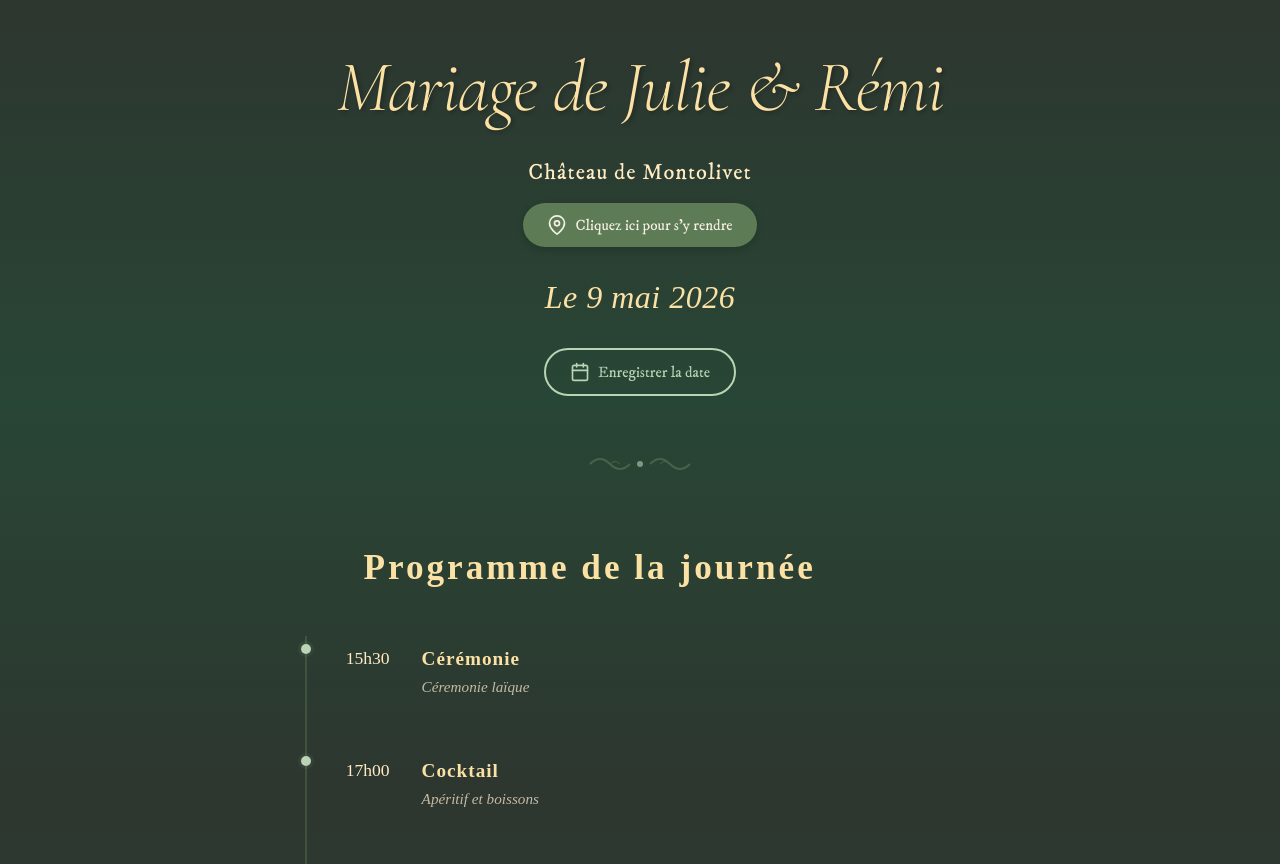
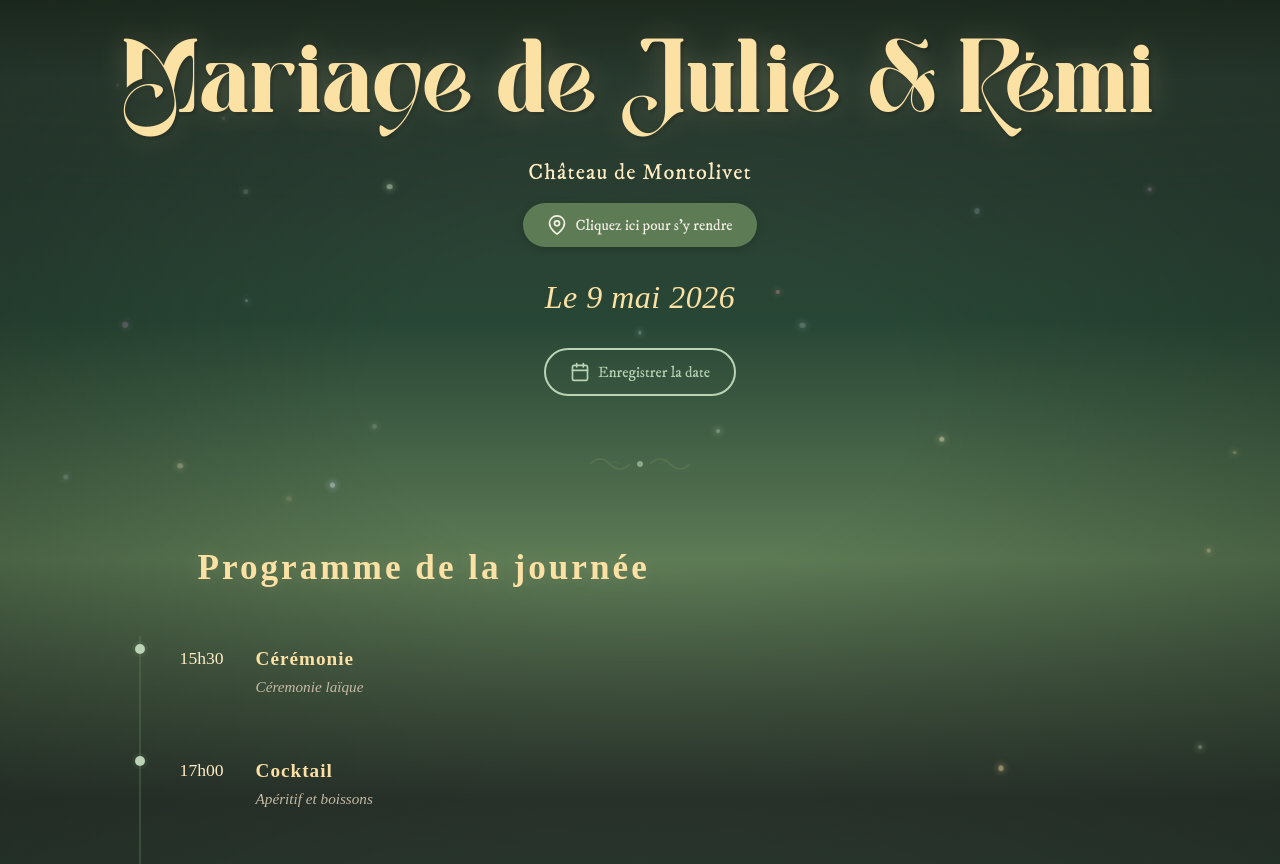
Before and after one commit to RemiGonin/RemiGonin.github.io, a plain HTML site: page mariage.html in a window 1280 px wide. Shown: the top 864 px of the page. Drawn offline with nearby package versions, Linux system fonts and the light colour scheme; a web font is replaced by a local one.

Commit message:
add enchanted forest background styling with fairy lights and Aestera font
- Layered forest gradient with vignette and canopy shadow
- Animated fairy light particles (individual DOM elements with independent drift/twinkle)
- Pastel colors from wedding moodboard (golden, pink, lavender, blue, green)
- Aestera font on mariage titles
- Subtle glow and shadow on cards (menu, FAQ, accommodation, game cards)

```diff
--- a/mariage.html
+++ b/mariage.html
@@ -380,6 +380,7 @@
     </div>
     </div>
     <script src="scripts/mariage.js"></script>
+    <script src="scripts/fairy-lights.js"></script>
 </body>
 
 </html>
--- /dev/null
+++ b/scripts/fairy-lights.js
@@ -0,0 +1,55 @@
+(function () {
+  if (!document.body.classList.contains('mariage-body')) return;
+
+  // [r, g, b] for each color
+  const COLORS = [
+    [255, 236, 195],  // golden
+    [252, 225, 165],  // warm cream
+    [255, 175, 181],  // pink
+    [198, 155, 194],  // lavender
+    [210, 222, 239],  // light blue
+    [186, 212, 181],  // sage green
+    [202, 228, 197],  // light green
+  ];
+
+  const COUNT = 22;
+
+  function rand(min, max) {
+    return Math.random() * (max - min) + min;
+  }
+
+  function randPx(range) {
+    return Math.round(rand(-range, range)) + 'px';
+  }
+
+  for (var i = 0; i < COUNT; i++) {
+    var el = document.createElement('div');
+    el.className = 'fairy-light';
+
+    var size = rand(2.5, 5.5);
+    var rgb = COLORS[Math.floor(rand(0, COLORS.length))];
+    var color = 'rgba(' + rgb[0] + ',' + rgb[1] + ',' + rgb[2] + ',' + rand(0.5, 0.8).toFixed(2) + ')';
+    var halo = 'rgba(' + rgb[0] + ',' + rgb[1] + ',' + rgb[2] + ', 0.3)';
+    var travel = rand(30, 80);
+
+    el.style.width = size + 'px';
+    el.style.height = size + 'px';
+    el.style.backgroundColor = color;
+    el.style.setProperty('--halo-color', halo);
+    el.style.left = rand(2, 98) + '%';
+    el.style.top = rand(2, 98) + '%';
+    el.style.setProperty('--wander-dur', rand(12, 28).toFixed(1) + 's');
+    el.style.setProperty('--pulse-dur', rand(3, 8).toFixed(1) + 's');
+    el.style.setProperty('--pulse-delay', rand(0, 5).toFixed(1) + 's');
+    el.style.setProperty('--min-opacity', rand(0.2, 0.5).toFixed(2));
+    el.style.setProperty('--max-opacity', rand(0.7, 1).toFixed(2));
+    el.style.setProperty('--dx1', randPx(travel));
+    el.style.setProperty('--dy1', randPx(travel));
+    el.style.setProperty('--dx2', randPx(travel));
+    el.style.setProperty('--dy2', randPx(travel));
+    el.style.setProperty('--dx3', randPx(travel));
+    el.style.setProperty('--dy3', randPx(travel));
+
+    document.body.appendChild(el);
+  }
+})();
--- a/styles/main.css
+++ b/styles/main.css
@@ -1,3 +1,11 @@
+@font-face {
+  font-family: 'Aestera';
+  src: url('../fonts/Aestera.woff') format('woff');
+  font-weight: normal;
+  font-style: normal;
+  font-display: swap;
+}
+
 /* Forest Theme Color Variables */
 :root {
   /* Primary Forest Colors */
@@ -160,7 +168,12 @@
   margin: 0;
   padding: 0;
   overflow-x: hidden;
-  background: linear-gradient(180deg, var(--forest-dark) 0%, var(--forest-medium) 50%, var(--forest-dark) 100%);
+  background:
+    /* Vignette - darker edges for depth */
+    radial-gradient(ellipse at center, transparent 30%, rgba(20, 30, 22, 0.4) 100%),
+    /* Base forest gradient */
+    linear-gradient(180deg, var(--forest-dark) 0%, var(--forest-medium) 40%, var(--sage-green-dark) 70%, var(--forest-dark) 100%);
+  background-attachment: fixed;
 }
 
 .mariage-decorative-top {
@@ -171,6 +184,24 @@
   height: 120px;
   z-index: 1;
   pointer-events: none;
+}
+
+/* Canopy shadow at the top of the page */
+.mariage-body::after {
+  content: '';
+  position: fixed;
+  top: 0;
+  left: 0;
+  width: 100%;
+  height: 200px;
+  pointer-events: none;
+  z-index: 0;
+  background: linear-gradient(
+    180deg,
+    rgba(20, 35, 20, 0.5) 0%,
+    rgba(40, 70, 53, 0.2) 40%,
+    transparent 100%
+  );
 }
 
 .mariage-forest-border {
@@ -189,9 +220,38 @@
   position: relative;
 }
 
+/* Fairy light particles - individual DOM elements */
+.fairy-light {
+  position: fixed;
+  border-radius: 50%;
+  pointer-events: none;
+  z-index: 0;
+  box-shadow: 0 0 6px 2px var(--halo-color);
+  animation:
+    fairyWander var(--wander-dur) ease-in-out infinite alternate,
+    fairyPulse var(--pulse-dur) ease-in-out var(--pulse-delay) infinite alternate;
+  --dx1: 0px; --dy1: 0px;
+  --dx2: 0px; --dy2: 0px;
+  --dx3: 0px; --dy3: 0px;
+}
+
+@keyframes fairyWander {
+  0%   { transform: translate(0, 0); }
+  33%  { transform: translate(var(--dx1), var(--dy1)); }
+  66%  { transform: translate(var(--dx2), var(--dy2)); }
+  100% { transform: translate(var(--dx3), var(--dy3)); }
+}
+
+@keyframes fairyPulse {
+  0%   { opacity: var(--min-opacity); }
+  100% { opacity: var(--max-opacity); }
+}
+
 .mariage-content {
   text-align: center;
   animation: fadeIn 1s ease-out;
+  position: relative;
+  z-index: 1;
 }
 
 .mariage-title {
@@ -199,10 +259,10 @@
   font-size: 4.5rem;
   margin-bottom: 2rem;
   text-align: center;
-  font-family: 'Cormorant Garamond', serif;
-  font-weight: 300;
-  font-style: italic;
-  text-shadow: 2px 2px 4px var(--shadow-color-dark);
+  font-family: 'Aestera', 'Cormorant Garamond', serif;
+  font-weight: normal;
+  font-style: normal;
+  text-shadow: 0 0 30px rgba(252, 225, 165, 0.2), 2px 2px 4px var(--shadow-color-dark);
   animation: fadeInScale 1.2s ease-out;
   letter-spacing: -1px;
   line-height: 1.1;
@@ -428,6 +488,7 @@
   margin-bottom: 3rem;
   animation: fadeIn 1s ease-out 0.3s both;
   letter-spacing: 3px;
+  text-shadow: 0 0 20px rgba(252, 225, 165, 0.15);
 }
 
 .mariage-timeline {
@@ -551,13 +612,16 @@
 }
 
 .mariage-menu-item {
-  background-color: rgba(255, 255, 255, 0.02);
+  background:
+    radial-gradient(ellipse at top, rgba(186, 212, 181, 0.04) 0%, transparent 70%),
+    rgba(255, 255, 255, 0.02);
   border: 1px solid var(--sage-green-dark);
   border-radius: 12px;
   transition: all 0.3s ease;
   animation: fadeIn 0.8s ease-out both;
   cursor: pointer;
   overflow: hidden;
+  box-shadow: 0 2px 12px rgba(0, 0, 0, 0.1);
 }
 
 .mariage-menu-item:hover {
@@ -660,11 +724,14 @@
 }
 
 .mariage-faq-item {
-  background-color: rgba(255, 255, 255, 0.03);
+  background:
+    radial-gradient(ellipse at top, rgba(186, 212, 181, 0.04) 0%, transparent 70%),
+    rgba(255, 255, 255, 0.03);
   border: 1px solid var(--sage-green-dark);
   border-radius: 12px;
   overflow: hidden;
   transition: all 0.3s ease;
+  box-shadow: 0 2px 12px rgba(0, 0, 0, 0.1);
 }
 
 .mariage-faq-item:hover {
@@ -738,7 +805,9 @@
 }
 
 .mariage-accommodation-item {
-  background-color: rgba(255, 255, 255, 0.03);
+  background:
+    radial-gradient(ellipse at top, rgba(186, 212, 181, 0.04) 0%, transparent 70%),
+    rgba(255, 255, 255, 0.03);
   border: 1px solid var(--sage-green-dark);
   border-radius: 12px;
   padding: 2rem;
@@ -747,6 +816,7 @@
   flex-direction: column;
   gap: 1rem;
   animation: fadeIn 0.8s ease-out both;
+  box-shadow: 0 2px 12px rgba(0, 0, 0, 0.1);
 }
 
 .mariage-accommodation-item:hover {
--- a/styles/morse.css
+++ b/styles/morse.css
@@ -22,11 +22,14 @@
     gap: 0;
     width: 100%;
     max-width: 440px;
-    background-color: rgba(255, 255, 255, 0.03);
+    background:
+        radial-gradient(ellipse at center, rgba(93, 123, 85, 0.08) 0%, transparent 70%),
+        rgba(255, 255, 255, 0.03);
     border: 1px solid var(--sage-green-dark);
     border-radius: 12px;
     overflow: hidden;
     margin-bottom: 2.5rem;
+    box-shadow: 0 4px 20px rgba(0, 0, 0, 0.15), inset 0 1px 0 rgba(186, 212, 181, 0.05);
 }
 
 .morse-table-row {
--- a/styles/simon.css
+++ b/styles/simon.css
@@ -7,6 +7,7 @@
     min-height: 60vh;
     animation: fadeIn 1s ease-out;
 }
+
 
 .simon-password-hint {
     color: var(--text-secondary);
@@ -110,6 +111,9 @@
     width: 280px;
     height: 280px;
     margin: 0 auto;
+    padding: 20px;
+    border-radius: 24px;
+    background: radial-gradient(ellipse at center, rgba(93, 123, 85, 0.15) 0%, transparent 70%);
 }
 
 .simon-pad {
```
Also changed, not shown: mariage/chips/index.html (+1 -0 lines), mariage/morse/index.html (+1 -0 lines), mariage/odeurs/index.html (+1 -0 lines), mariage/simon/index.html (+1 -0 lines), styles/chips.css (+7 -1 lines), fonts/Aestera.woff (added).
